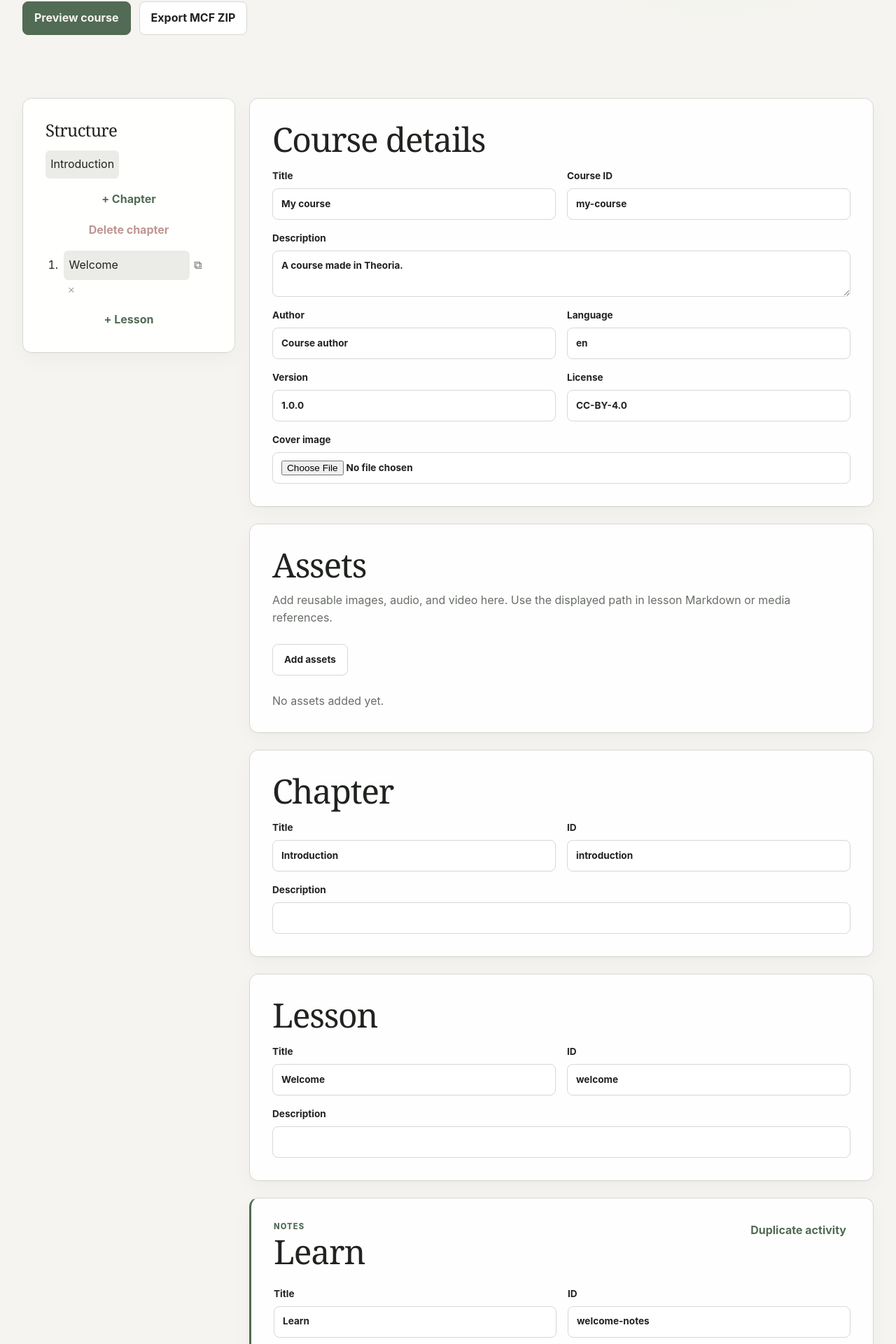
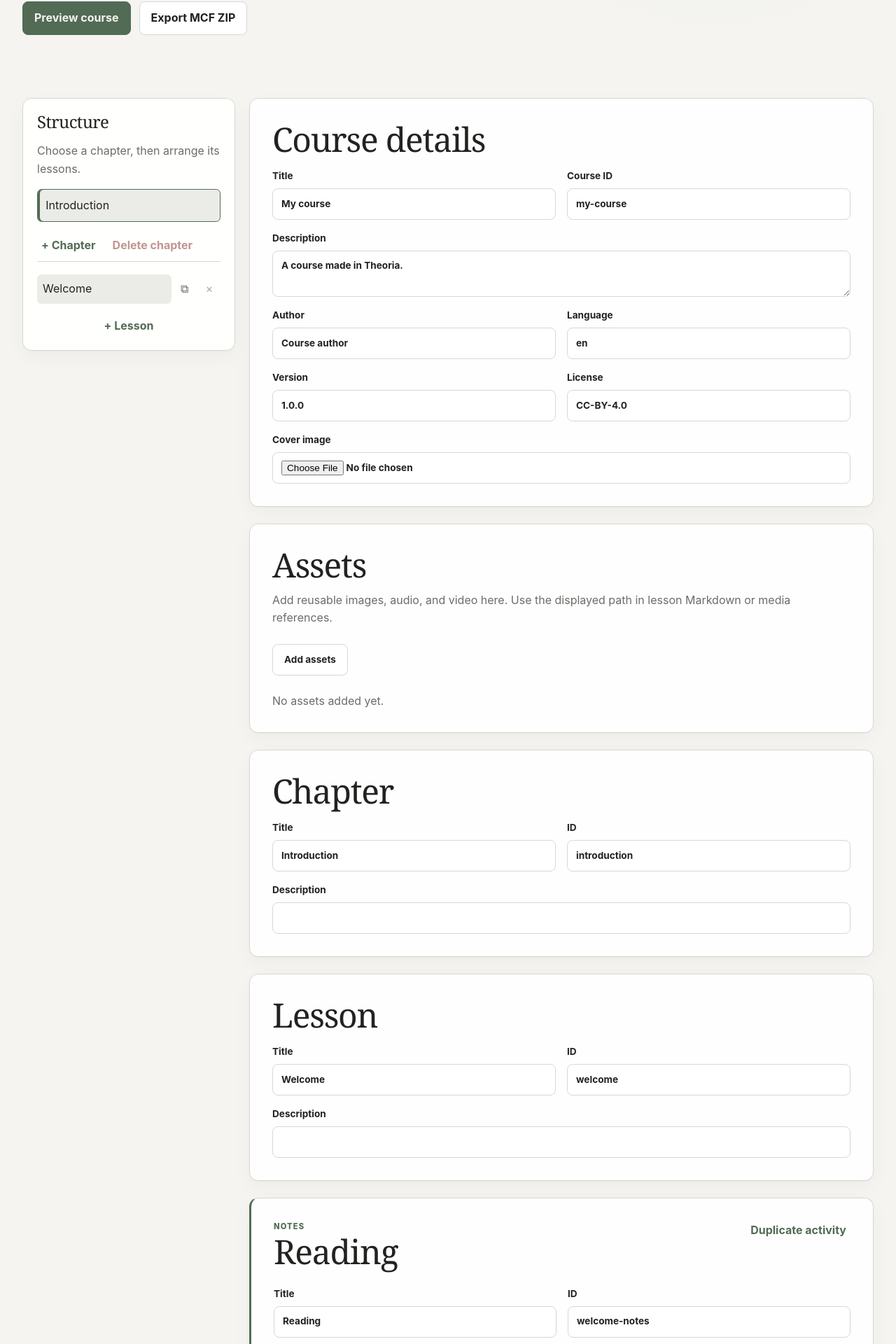
Before and after one commit to apv022/theoria-core, a React (Vite) app: page /create in a window 1280 px wide. Shown: the part 354-2274 px from the top of the page at 70% size. Built offline with nearby package versions, Linux system fonts and the light colour scheme.

Commit message:
fix: polish creator structure and labels

```diff
--- a/src/authoring/model.ts
+++ b/src/authoring/model.ts
@@ -212,7 +212,7 @@ export function initialDraft(): CourseDraft {
               {
                 id: "welcome-notes",
                 type: "notes",
-                title: "Learn",
+                title: "Reading",
                 content: "# Welcome\n\nStart writing your lesson here.",
                 questions: [],
               },
--- a/src/pages/CreatePage.tsx
+++ b/src/pages/CreatePage.tsx
@@ -33,7 +33,18 @@ export default function CreatePage() {
   const [dragged, setDragged] = useState<number>();
   useEffect(() => {
     void settingsStore.get<CourseDraft>("authoring-draft").then((saved) => {
-      if (saved) setDraft(saved);
+      if (saved) {
+        const next = clone(saved);
+        next.chapters.forEach((item) =>
+          item.lessons.forEach((currentLesson) =>
+            currentLesson.activities.forEach((activity) => {
+              if (activity.type === "notes" && activity.title === "Learn")
+                activity.title = "Reading";
+            }),
+          ),
+        );
+        setDraft(next);
+      }
     });
   }, []);
   const source = useMemo(() => generateSource(draft), [draft]);
@@ -76,7 +87,7 @@ export default function CreatePage() {
               {
                 id: "new-lesson-notes",
                 type: "notes",
-                title: "Learn",
+            title: "Reading",
                 content: "Write lesson notes here.",
                 questions: [],
               },
@@ -102,7 +113,7 @@ export default function CreatePage() {
           {
             id: `${id}-notes`,
             type: "notes",
-            title: "Learn",
+            title: "Reading",
             content: "Write lesson notes here.",
             questions: [],
           },
@@ -150,7 +161,7 @@ export default function CreatePage() {
           next.activities.map((item) => item.id),
         ),
         type,
-        title: type === "notes" ? "Learn" : type === "practice" ? "Practice" : "Assessment",
+        title: type === "notes" ? "Reading" : type === "practice" ? "Practice" : "Assessment",
         content: type === "notes" ? "Write content here." : "",
         passingScore: type === "assessment" ? 0.7 : undefined,
         questions: [],
@@ -221,6 +232,7 @@ export default function CreatePage() {
       <section className="studio-grid">
         <aside className="studio-outline card">
           <h2>Structure</h2>
+          <p className="muted">Choose a chapter, then arrange its lessons.</p>
           <div className="chapter-tabs">
             {draft.chapters.map((item, index) => (
               <button
@@ -235,6 +247,7 @@ export default function CreatePage() {
               </button>
             ))}
           </div>
+          <div className="structure-actions">
             <button className="text-button" onClick={addChapter}>
               + Chapter
             </button>
@@ -245,6 +258,7 @@ export default function CreatePage() {
             >
               Delete chapter
             </button>
+          </div>
           <ol>
             {chapter.lessons.map((item, index) => (
               <li
@@ -535,11 +549,7 @@ function SourcePreview({ files }: { files: VirtualFile[] }) {
   const selected = files.find((file) => file.path === selectedPath) ?? files[0];
   const entries = useMemo(() => {
     const paths = new Set<string>([...files.map((file) => file.path), ...directories]);
-    return [...paths].sort((a, b) => {
-      const aDir = directories.has(a);
-      const bDir = directories.has(b);
-      return Number(bDir) - Number(aDir) || a.localeCompare(b, undefined, { numeric: true });
-    });
+    return [...paths].sort((a, b) => a.localeCompare(b, undefined, { numeric: true }));
   }, [directories, files]);
   const visible = entries.filter((path) => {
     const parts = path.split("/");
--- a/src/pages/ReaderPage.tsx
+++ b/src/pages/ReaderPage.tsx
@@ -246,7 +246,11 @@ export default function ReaderPage() {
               <div className="activity-heading">
                 <span className="activity-type">{activity.type}</span>
                 <CompletionStatus complete={activityDone} />
-                <h2>{activity.title ?? activity.type}</h2>
+                <h2>
+                  {activity.type === "notes" && activity.title === "Learn"
+                    ? "Reading"
+                    : (activity.title ?? activity.type)}
+                </h2>
               </div>
               <div
                 className="rich"
--- a/src/styles.css
+++ b/src/styles.css
@@ -612,14 +612,17 @@ textarea {
   top: 6rem;
   display: grid;
   gap: 1rem;
+  align-content: start;
+  padding: 1.25rem;
 }
 .studio-outline h2 {
   font-size: 1.5rem;
 }
 .chapter-tabs {
-  display: flex;
-  flex-wrap: wrap;
+  display: grid;
   gap: 0.35rem;
+  max-height: 14rem;
+  overflow: auto;
 }
 .chapter-tabs button,
 .studio-outline li button {
@@ -630,27 +633,63 @@ textarea {
   cursor: pointer;
 }
 .chapter-tabs button {
-  padding: 0.45rem;
+  width: 100%;
+  padding: 0.6rem 0.7rem;
+  border: 1px solid transparent;
+  text-align: left;
 }
 .chapter-tabs button.current,
 .studio-outline li button.current {
   background: var(--soft);
   color: var(--text);
 }
+.chapter-tabs button.current {
+  border-color: var(--sage);
+  box-shadow: inset 3px 0 var(--sage);
+}
+.structure-actions {
+  display: flex;
+  flex-wrap: wrap;
+  gap: 0.75rem;
+  padding-block: 0.25rem 0.5rem;
+  border-bottom: 1px solid var(--border);
+}
 .studio-outline ol {
   display: grid;
   gap: 0.25rem;
   margin: 0;
-  padding-left: 1.4rem;
+  padding: 0;
+  list-style: none;
 }
 .studio-outline li {
-  padding-left: 0.2rem;
+  display: grid;
+  grid-template-columns: minmax(0, 1fr) auto auto;
+  gap: 0.2rem;
+  align-items: center;
+  padding: 0.15rem 0;
   cursor: grab;
 }
 .studio-outline li button:first-child {
-  width: calc(100% - 2rem);
+  width: 100%;
+  min-width: 0;
   padding: 0.5rem;
   text-align: left;
+  overflow: hidden;
+  text-overflow: ellipsis;
+  white-space: nowrap;
+}
+.studio-outline li > button:not(:first-child) {
+  display: grid;
+  width: 2rem;
+  height: 2rem;
+  place-items: center;
+  padding: 0;
+  background: transparent;
+  color: var(--muted);
+}
+.studio-outline li > button:not(:first-child):hover {
+  background: var(--soft);
+  color: var(--text);
 }
 .form-grid {
   display: grid;
@@ -697,7 +736,7 @@ textarea {
 }
 .source-browser-grid {
   display: grid;
-  grid-template-columns: minmax(13rem, 18rem) minmax(0, 1fr);
+  grid-template-columns: minmax(14rem, 0.42fr) minmax(0, 1fr);
   gap: 1rem;
   min-width: 0;
 }
@@ -705,20 +744,26 @@ textarea {
   display: grid;
   align-content: start;
   gap: 0.15rem;
-  max-height: 30rem;
+  max-height: 34rem;
   overflow: auto;
-  padding: 0.4rem;
+  padding: 0.5rem;
   border: 1px solid var(--border);
   border-radius: 0.5rem;
+  background: var(--canvas);
 }
 .source-tree-entry {
-  min-width: max-content;
+  display: block;
+  width: 100%;
+  min-width: 0;
   padding-block: 0.4rem;
   border: 0;
   border-radius: 0.35rem;
   background: transparent;
   color: var(--text);
   text-align: left;
+  overflow: hidden;
+  text-overflow: ellipsis;
+  white-space: nowrap;
   cursor: pointer;
 }
 .source-tree-entry:hover,
@@ -727,6 +772,11 @@ textarea {
 }
 .source-file-preview {
   min-width: 0;
+  min-height: 20rem;
+  padding: 1rem;
+  border: 1px solid var(--border);
+  border-radius: 0.5rem;
+  background: var(--canvas);
 }
 .source-file-preview > strong {
   display: block;
```
Lines whose indentation alone changed are shown as unchanged.
